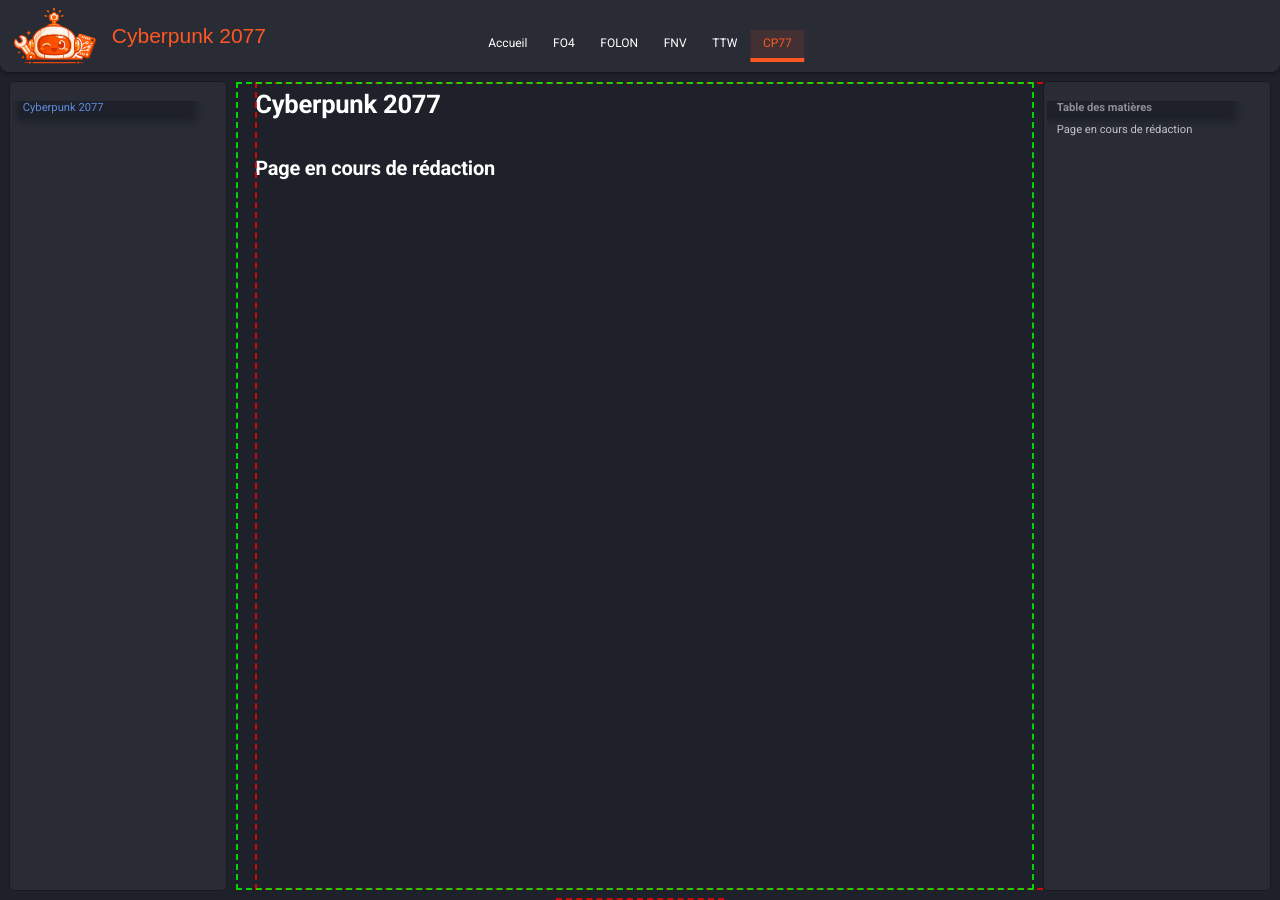
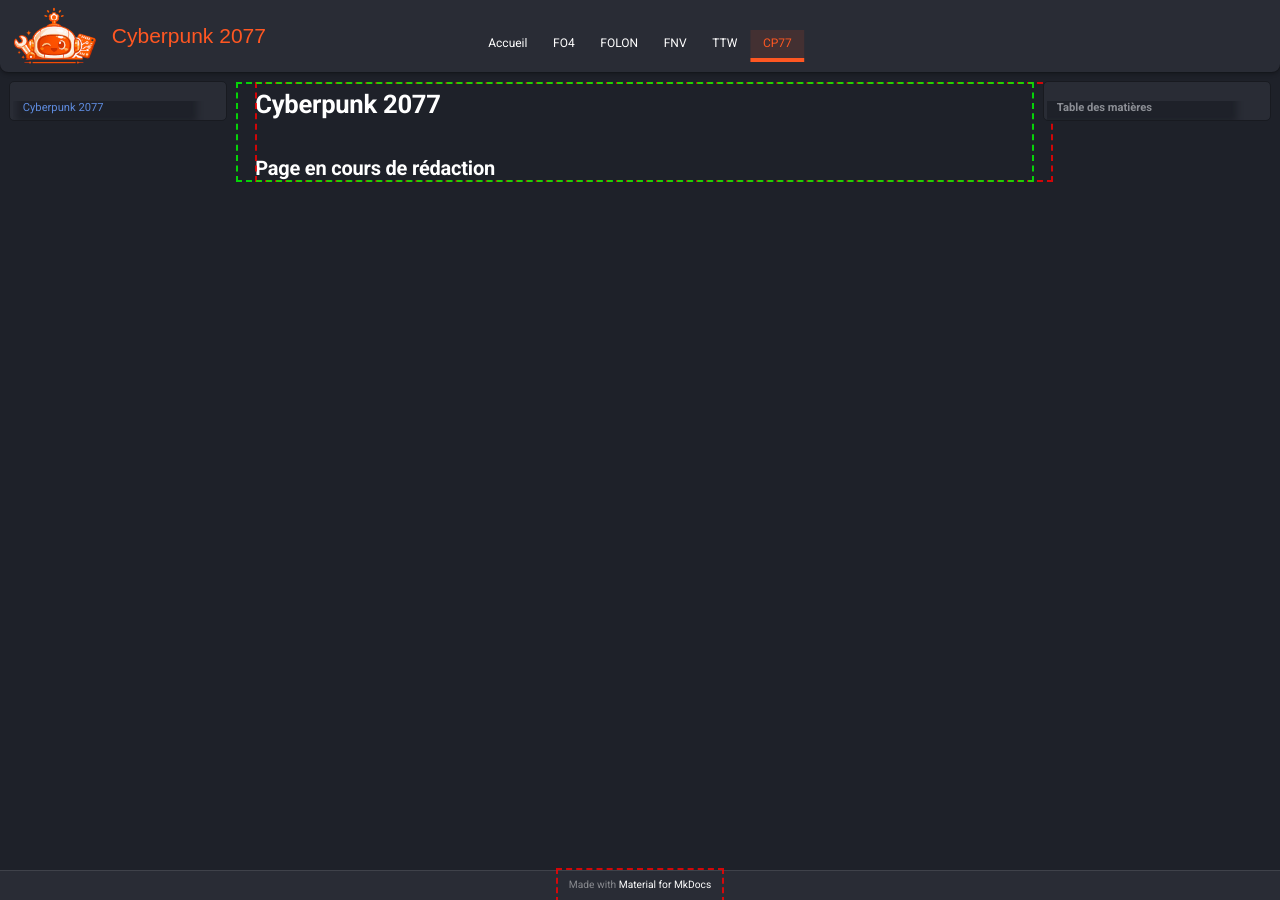
Before and after one commit to Lilevitchi/lilevitchi.github.io, an MkDocs documentation site: the page built from docs/cyberpunk/index.md, in a window 1280 px wide and 900 px high. Built offline with MkDocs 1.6.1 and Material for MkDocs 9.7.7, drawn with Linux system fonts in a browser that asks for light colours.

Commit message:
Update extra.css

```diff
--- a/docs/stylesheets/extra.css
+++ b/docs/stylesheets/extra.css
@@ -336,14 +336,13 @@
 [data-md-color-scheme] .md-sidebar {
   position: sticky;
   top: calc(var(--header-height) + var(--sidebar-gap));
-  height: calc(100vh - var(--header-height) - (var(--sidebar-gap) * 2)) !important;
+  bottom: 10px;
 
-  flex-shrink: 0;
   background: var(--bg-surface);
   border-radius: var(--radius-sm);
   outline: 1px solid rgba(0,0,0,0.2);
 
-  overflow-y: auto;
+  overflow-y: hidden;
   transition:
         bottom 200ms ease,
         transform 333ms cubic-bezier(0, 0, 0, 1);*/
```
